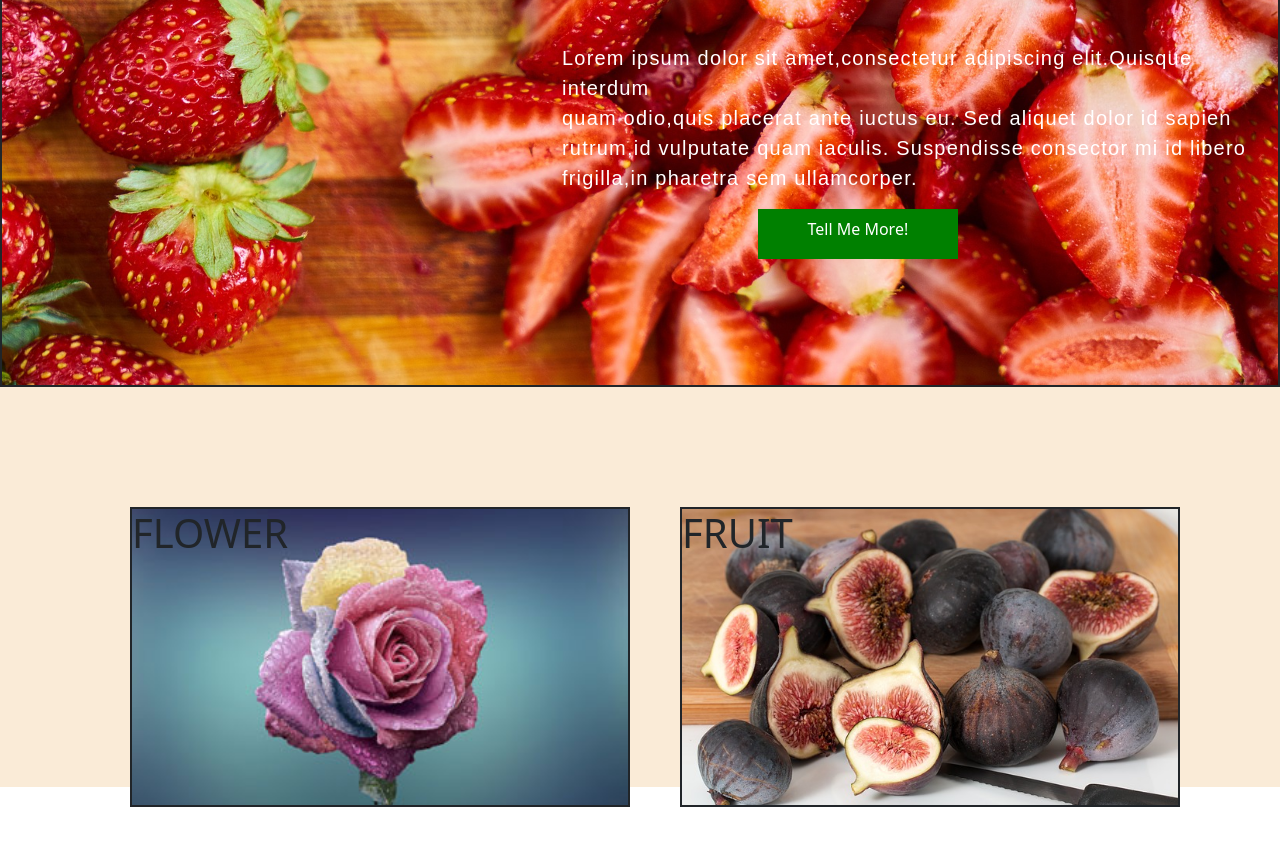
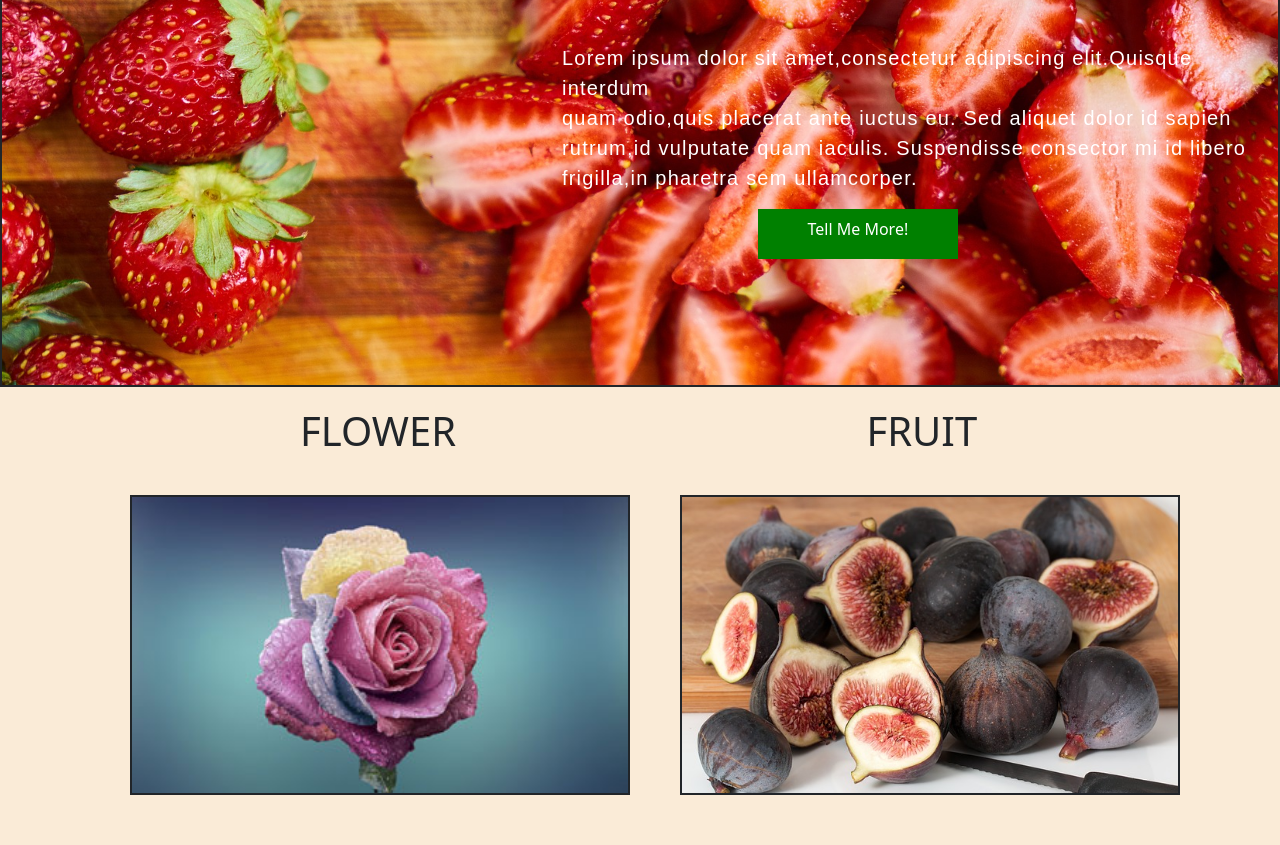
Before and after one commit to hema-reddy769/Bootstrap-Assignment-1, a plain HTML site: page assignment1/index.html in a window 1280 px wide. Shown: the part 309-1154 px from the top of the page. Before the commit the page ends 1116 px from the top, so only its background shows below. Drawn offline with nearby package versions, Linux system fonts and the light colour scheme.

Commit message:
names added

```diff
--- a/assignment1/index.html
+++ b/assignment1/index.html
@@ -44,14 +44,15 @@
         </div>
     </div>
         <div class="sub">
+            <h1>FLOWER <span> FRUIT</span></h1>
 
            <div class="pic1">
-               <h1>FLOWER</h1>
+
 
         </div>
 
            <div class="pic2">
-            <h1>FRUIT</h1>
+
            </div>
 
      </div>
--- a/assignment1/style.css
+++ b/assignment1/style.css
@@ -39,7 +39,7 @@
     background-color: antiquewhite;
     background-position: center;
     background-size: cover;
-    height: 50vh;
+    height: 70vh;
     padding-top: 20px;
 }
 .sub .pic1{
@@ -49,7 +49,7 @@
     background-position: center;
     width: 500px;
     margin-left: 130px;
-    margin-top: 100px;
+    margin-top: 40px;
     border: 2px solid;
 }
 
@@ -69,3 +69,9 @@
     height: 80vh;
 
 }
+.sub h1{
+    padding-left: 300px;
+}
+.sub span{
+    padding-left: 400px;
+}
```
